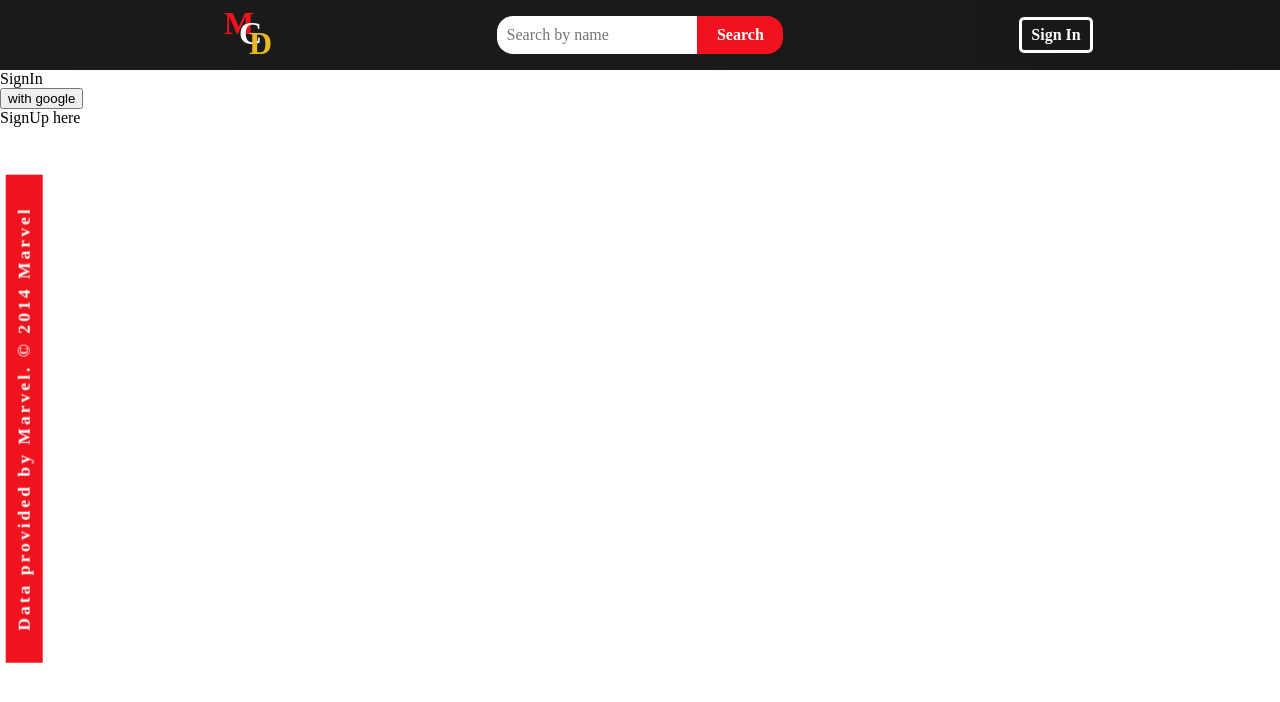
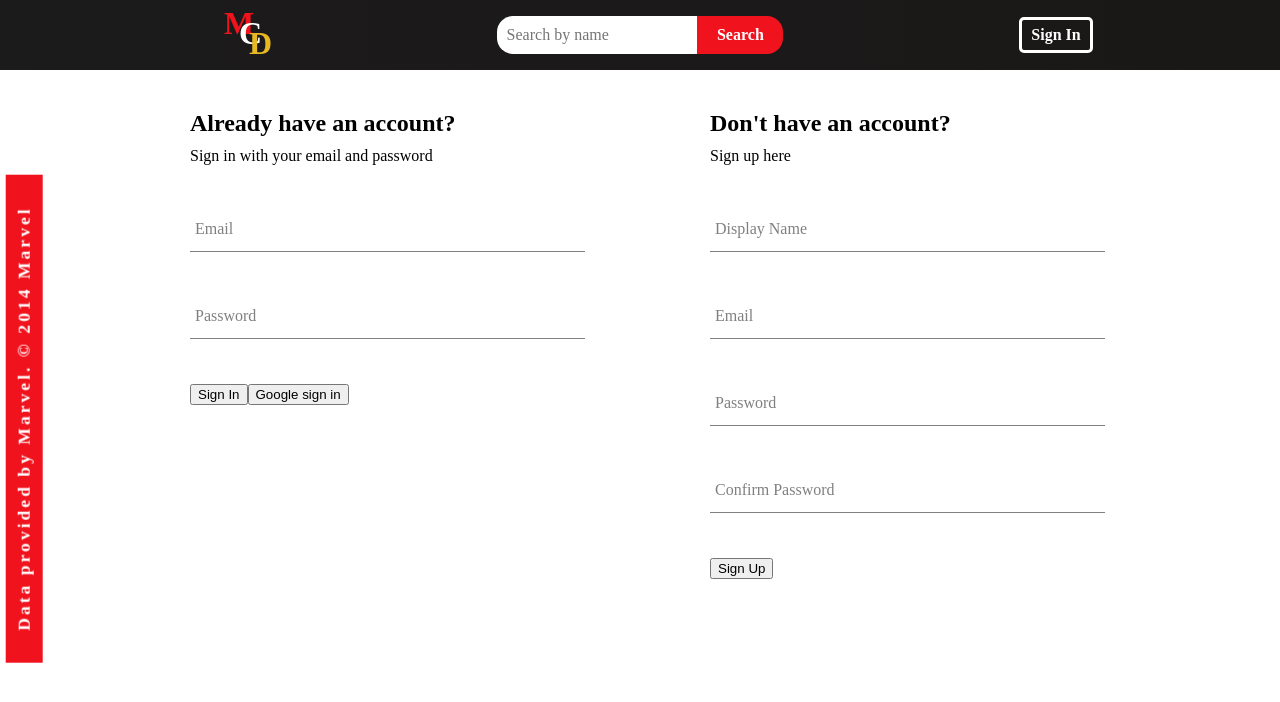
Before and after one commit to notchamath/marvel-character-database, a React (Create React App) app: page /auth in a window 1280 px wide. Shown: the top 702 px of the page. Built offline with nearby package versions, Linux system fonts and the light colour scheme; no server answers; the HTML template or start-up script is replaced by a standard one.

Commit message:
feat: Add signin and signup components

```diff
--- /dev/null
+++ b/src/components/form-input/form-input.component.jsx
@@ -0,0 +1,20 @@
+import './form-input.styles.scss';
+
+const FormInput = ({ label, ...otherProps }) => {
+  return (
+    <div className='group'>
+      <input className='form-input' {...otherProps} />
+      {label && (
+        <label
+          className={`${
+            otherProps.value.length ? 'shrink' : ''
+          } form-input-label`}
+        >
+          {label}
+        </label>
+      )}
+    </div>
+  );
+};
+
+export default FormInput;
--- /dev/null
+++ b/src/components/form-input/form-input.styles.scss
@@ -0,0 +1,54 @@
+$sub-color: grey;
+$main-color: black;
+
+@mixin shrinkLabel {
+  top: -14px;
+  font-size: 12px;
+  color: $main-color;
+}
+
+.group {
+  position: relative;
+  margin: 45px 0;
+
+  .form-input {
+    background: none;
+    background-color: white;
+    color: $sub-color;
+    font-size: 18px;
+    padding: 10px 10px 10px 5px;
+    display: block;
+    width: 100%;
+    border: none;
+    border-radius: 0;
+    border-bottom: 1px solid $sub-color;
+    margin: 25px 0;
+
+    &:focus {
+      outline: none;
+    }
+
+    &:focus ~ .form-input-label {
+      @include shrinkLabel();
+    }
+  }
+
+  input[type='password'] {
+    letter-spacing: 0.3em;
+  }
+
+  .form-input-label {
+    color: $sub-color;
+    font-size: 16px;
+    font-weight: normal;
+    position: absolute;
+    pointer-events: none;
+    left: 5px;
+    top: 10px;
+    transition: 300ms ease all;
+
+    &.shrink {
+      @include shrinkLabel();
+    }
+  }
+}
--- a/src/components/sign-in/sign-in.component.jsx
+++ b/src/components/sign-in/sign-in.component.jsx
@@ -1,16 +1,98 @@
-import { signInWithGooglePopup, createUserDocFromAuth } from "../../utils/firebase/firebase.utils";
+import { useState } from 'react';
 
-export default function SignIn() {
+import FormInput from '../form-input/form-input.component';
 
-  const logGoogleUser = async () => {
-    const {user} = await signInWithGooglePopup();
-    const userDocRef = await createUserDocFromAuth(user);
-  }
+import {
+  signInWithGooglePopup,
+  createUserDocFromAuth,
+  signInAuthUserWithEmailAndPassword,
+} from '../../utils/firebase/firebase.utils';
+
+import './sign-in.styles.scss';
+
+const defaultFormFields = {
+  email: '',
+  password: '',
+};
+
+const SignIn = () => {
+  const [formFields, setFormFields] = useState(defaultFormFields);
+  const { email, password } = formFields;
+
+  const resetFormFields = () => {
+    setFormFields(defaultFormFields);
+  };
+
+  const signInWithGoogle = async () => {
+    const { user } = await signInWithGooglePopup();
+    await createUserDocFromAuth(user);
+  };
+
+  const handleSubmit = async (event) => {
+    event.preventDefault();
+
+    try {
+      const response = await signInAuthUserWithEmailAndPassword(
+        email,
+        password
+      );
+
+      console.log(response);
+      resetFormFields();
+
+    } catch (error) {
+
+      switch (error.code) {
+        case 'auth/wrong-password':
+          alert('incorrect password for email');
+          break;
+        case 'auth/user-not-found':
+          alert('no user associated with this email');
+          break;
+        default:
+          console.log(error);
+      }
+
+    }
+  };
+
+  const handleChange = (event) => {
+    const { name, value } = event.target;
+
+    setFormFields({ ...formFields, [name]: value });
+  };
 
   return (
-    <>
-      <div>SignIn</div>
-      <button onClick={logGoogleUser}>with google</button>
-    </>
-  )
-}
+    <div className='signup__container'>
+      <h2>Already have an account?</h2>
+      <span>Sign in with your email and password</span>
+      <form onSubmit={handleSubmit}>
+        <FormInput
+          label='Email'
+          type='email'
+          required
+          onChange={handleChange}
+          name='email'
+          value={email}
+        />
+
+        <FormInput
+          label='Password'
+          type='password'
+          required
+          onChange={handleChange}
+          name='password'
+          value={password}
+        />
+        <div className='signup__btns-container'>
+          <button type='submit'>Sign In</button>
+          <button type='button' onClick={signInWithGoogle}>
+            Google sign in
+          </button>
+        </div>
+      </form>
+    </div>
+  );
+};
+
+export default SignIn;
--- a/src/components/sign-up/sign-up.component.jsx
+++ b/src/components/sign-up/sign-up.component.jsx
@@ -1,7 +1,98 @@
-import React from 'react'
+import { useState } from "react";
+
+import{createAuthUserWithEmailAndPassword, createUserDocFromAuth} from '../../utils/firebase/firebase.utils';
+
+import FormInput from "../form-input/form-input.component";
+
+import './sign-up.styles.scss';
+
+const defaultFormFields = {
+  displayName: '',
+  email: '',
+  password: '',
+  confirmPassword: ''
+}
 
 export default function SignUp() {
-  return (
-    <div>SignUp here</div>
+  const [formFields, setFormFields] = useState(defaultFormFields);
+  const {displayName, email, password, confirmPassword} = formFields;
+
+  const resetFormFields = () => {
+    setFormFields(defaultFormFields);
+  }
+
+  const handleSubmit = async (event) => {
+    event.preventDefault();
+
+    if (password !== confirmPassword){
+      alert('Passwords do not match');
+      return;
+    }
+
+    try{
+      const {user} = await createAuthUserWithEmailAndPassword(email, password);
+      await createUserDocFromAuth(user, {displayName});
+
+      resetFormFields();
+
+    } catch (e) {
+      if (e.code === 'auth/email-already-in-use'){
+        alert('Error: Email already in use');
+      } else {
+        console.log('User creation error::', e);
+      }
+    }
+  }
+
+  const handleChange = (event) => {
+    const {name, value} = event.target;
+
+    setFormFields({...formFields, [name]:value});
+  };
+
+  return(
+    <div className='signup__container'>
+      <h2>Don't have an account?</h2>
+      <span>Sign up here</span>
+      <form onSubmit={handleSubmit}>
+        <FormInput
+          label='Display Name'
+          type="text"
+          required
+          onChange={handleChange}
+          name='displayName'
+          value={displayName}
+        />
+
+        <FormInput
+          label='Email'
+          type="email"
+          required
+          onChange={handleChange}
+          name='email'
+          value={email}
+        />
+
+        <FormInput
+          label='Password'
+          type="password"
+          required
+          onChange={handleChange}
+          name='password'
+          value={password}
+        />
+
+        <FormInput
+          label='Confirm Password'
+          type="password"
+          required
+          onChange={handleChange}
+          name='confirmPassword'
+          value={confirmPassword}
+        />
+
+        <button type="submit">Sign Up</button>
+      </form>
+    </div>
   )
 }
--- a/src/components/sign-up/sign-up.styles.scss
+++ b/src/components/sign-up/sign-up.styles.scss
@@ -0,0 +1,9 @@
+.signup__container {
+    display: flex;
+    flex-direction: column;
+    width: 380px;
+
+    h2 {
+      margin: 10px 0;
+    }
+  }
--- a/src/routes/auth/auth.component.jsx
+++ b/src/routes/auth/auth.component.jsx
@@ -1,10 +1,13 @@
 import SignIn from '../../components/sign-in/sign-in.component';
 import SignUp from '../../components/sign-up/sign-up.component';
+
+import './auth.styles.scss';
+
 export default function Auth() {
   return (
-    <>
+    <div className='auth__container'>
       <SignIn/>
       <SignUp/>
-    </>
+    </div>
   )
 }
--- /dev/null
+++ b/src/routes/auth/auth.styles.scss
@@ -0,0 +1,6 @@
+.auth__container{
+    display: flex;
+    width: 900px;
+    justify-content: space-between;
+    margin: 30px auto;
+}
--- a/src/utils/firebase/firebase.utils.js
+++ b/src/utils/firebase/firebase.utils.js
@@ -2,7 +2,10 @@ import {initializeApp} from 'firebase/app';
 import {
     getAuth,
     signInWithPopup,
-    GoogleAuthProvider
+    GoogleAuthProvider,
+    GithubAuthProvider,
+    createUserWithEmailAndPassword,
+    signInWithEmailAndPassword
 } from 'firebase/auth';
 import {
     getFirestore,
@@ -34,7 +37,7 @@ export const signInWithGooglePopup = () => signInWithPopup(auth, providerGoogle)
 
 export const db = getFirestore();
 
-export const createUserDocFromAuth = async (userAuth) => {
+export const createUserDocFromAuth = async (userAuth, additionalInformation) => {
     const userDocRef = doc(db, 'user', userAuth.uid);
     const userSnapshot = await getDoc(userDocRef);
 
@@ -48,7 +51,8 @@ export const createUserDocFromAuth = async (userAuth) => {
                 displayName,
                 email,
                 createdAt,
-                team
+                team,
+                ...additionalInformation
             });
         } catch (error) {
             console.log('Error creating User in Firestore::: ', error.message)
@@ -57,3 +61,15 @@ export const createUserDocFromAuth = async (userAuth) => {
 
     return userDocRef;
 }
+
+export const createAuthUserWithEmailAndPassword = async (email, password) => {
+    if(!email || !password) return;
+
+    return await createUserWithEmailAndPassword(auth, email, password)
+}
+
+export const signInAuthUserWithEmailAndPassword = async (email, password) => {
+    if(!email || !password) return;
+
+    return await signInWithEmailAndPassword(auth, email, password)
+}
```
